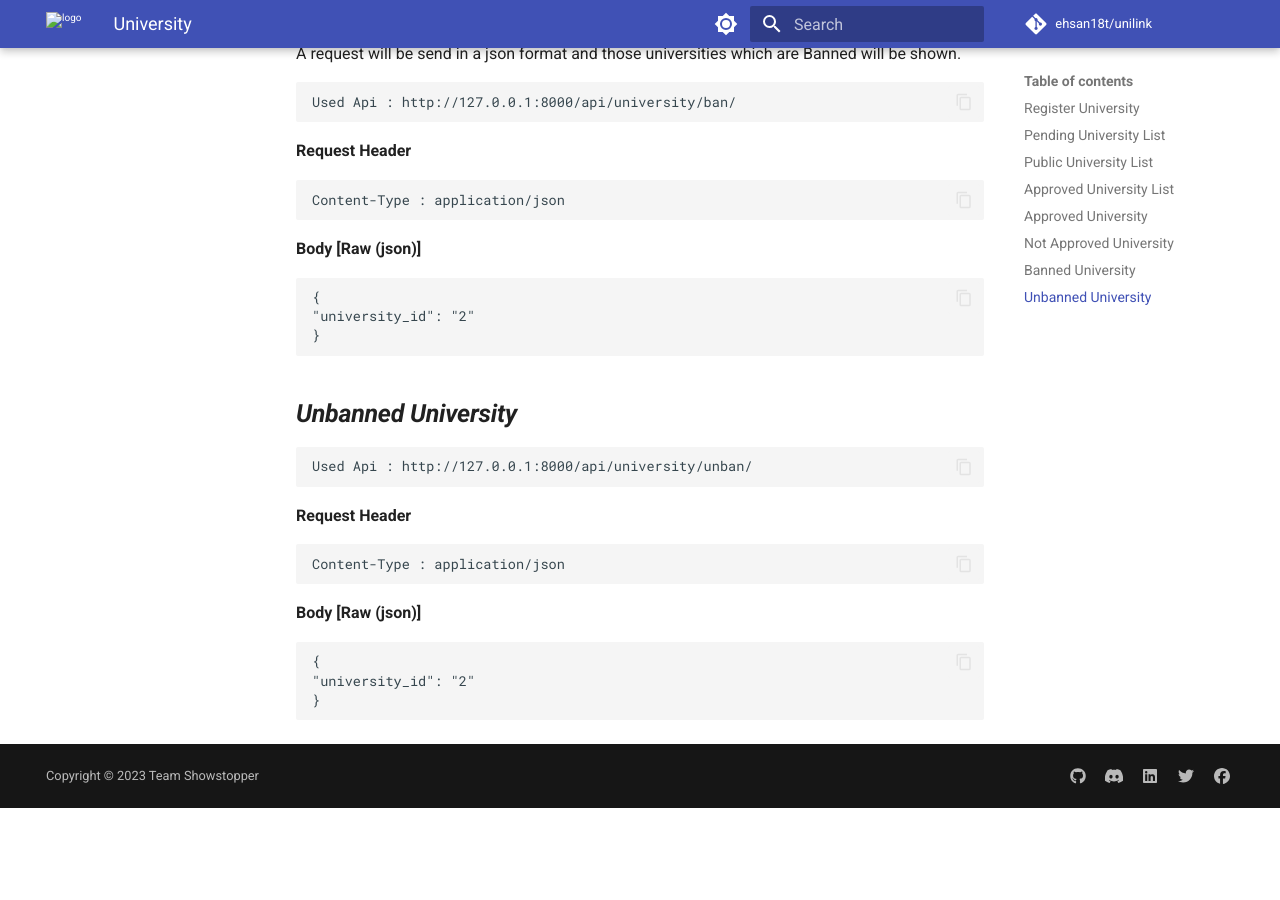
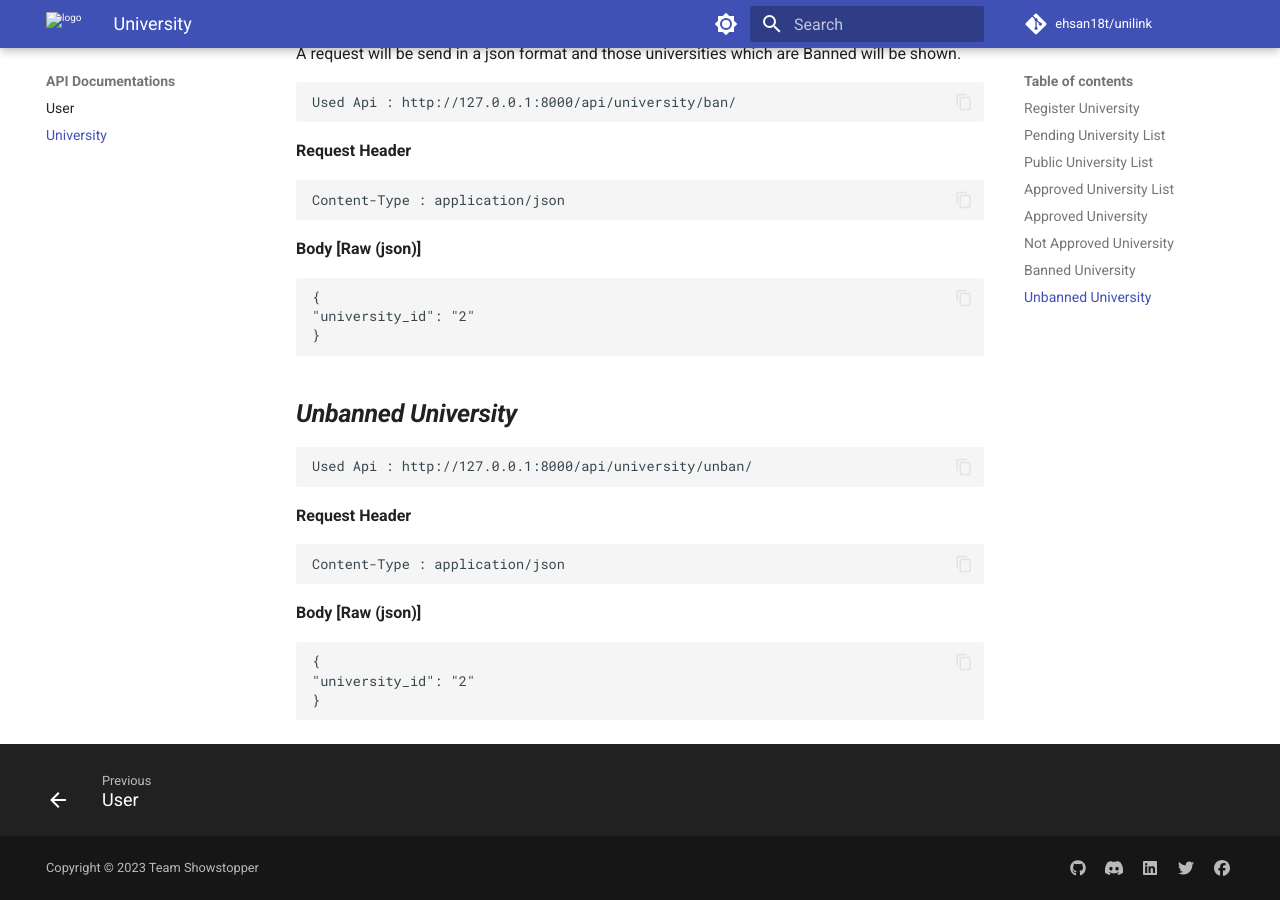
Before and after one commit to ehsan18t/unilink-docs, an MkDocs documentation site: the page built from docs/api/university.md, in a window 1280 px wide and 900 px high, scrolled down 2358 px. Built offline with MkDocs 1.6.1 and Material for MkDocs 9.7.7, drawn with Linux system fonts in a browser that asks for light colours; comment, search, counter and statistics services are not loaded; before the commit the page ends 3166 px from its top, so only the background shows below that.

```diff
--- a/mkdocs.yml
+++ b/mkdocs.yml
@@ -6,7 +6,7 @@ nav:
   - Overview: index.md
   - API Documentations:
       - User: api/user.md
-      - University: api/University.md
+      - University: api/university.md
   # - Installation: installation.md
   # - Usage: usage.md
   # - Contributing: contributing.md
```
